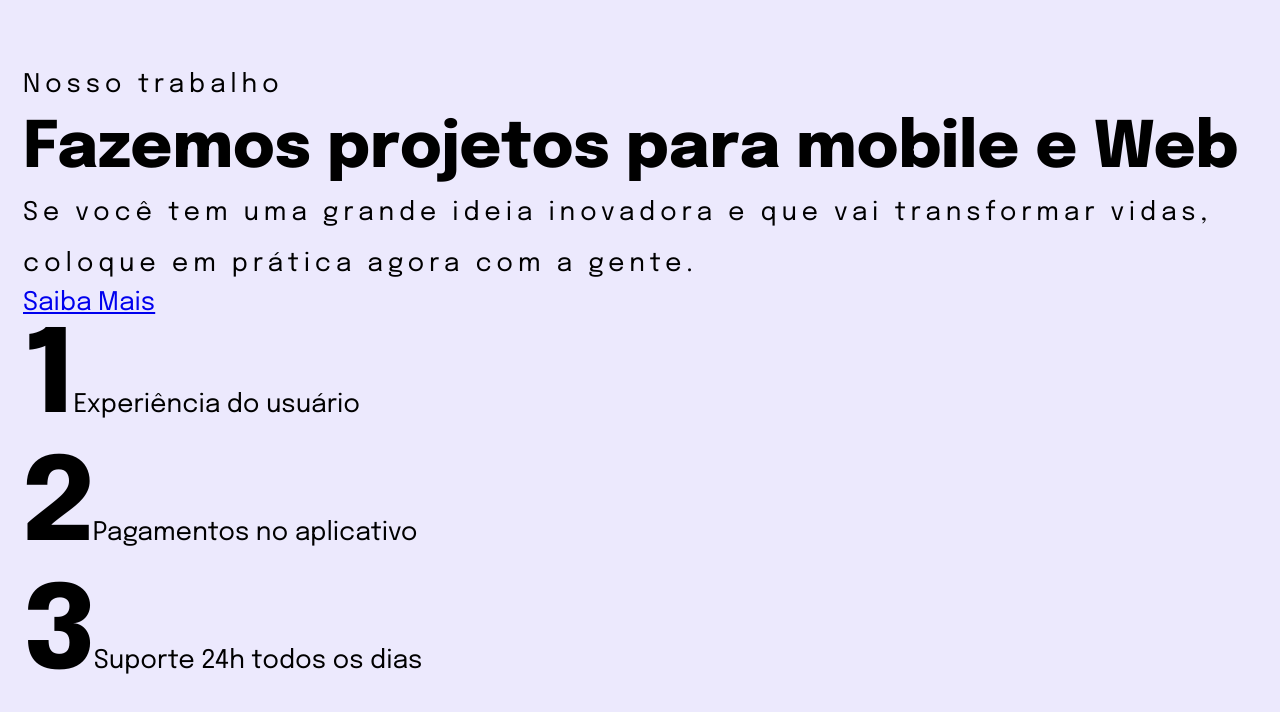
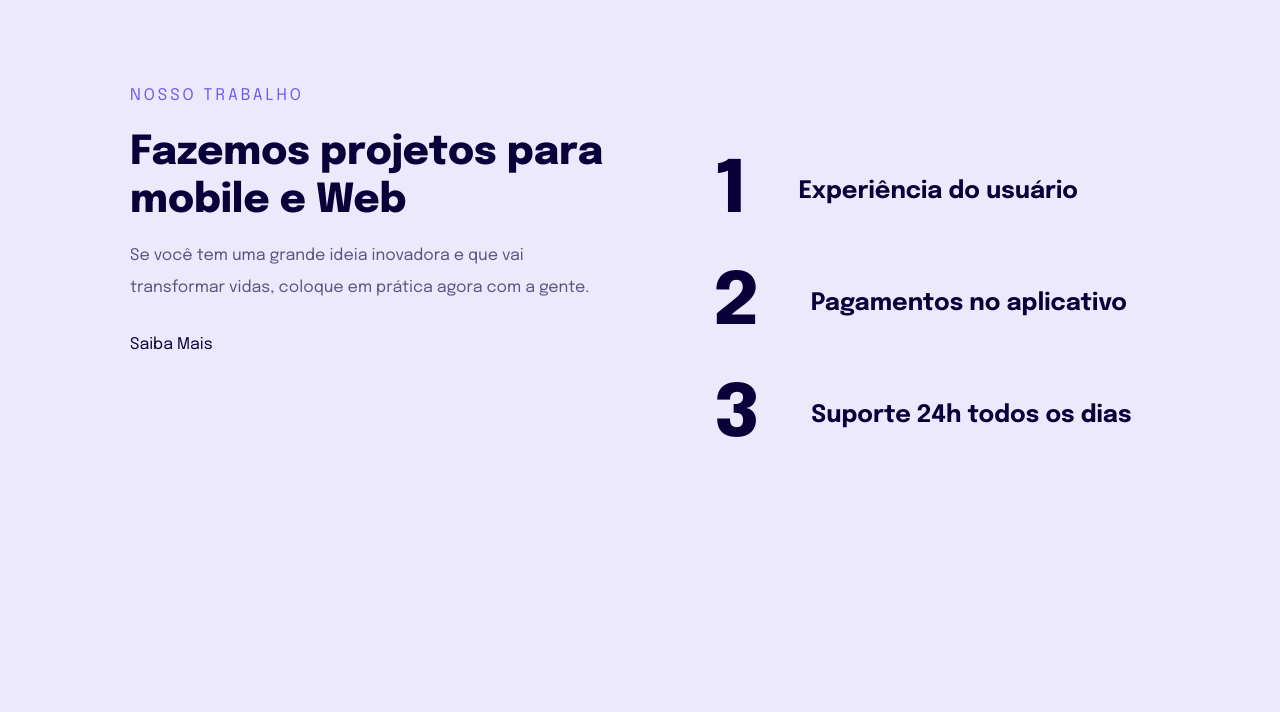
Before and after one commit to inaciojose/estudo_responsividade, a plain HTML site: page index.html in a window 1280 px wide. Drawn offline with Linux system fonts and the light colour scheme.

Commit message:
Aplicando alteração na proporção de fonte à hmtl
Aplicando alteração na proporção de fonte à hmtl em vez da classe .root, pois as alterações não estavam sendo aplicadas na página.

```diff
--- a/index.html
+++ b/index.html
@@ -1,5 +1,5 @@
 <!DOCTYPE html>
-<html lang="pt-br">
+<html lang="pt-br" class="">
   <head>
     <link rel="preconnect" href="https://fonts.googleapis.com" />
     <link rel="preconnect" href="https://fonts.gstatic.com" crossorigin />
@@ -14,6 +14,7 @@
   </head>
   <body>
     <main>
+      <div>
         <p>Nosso trabalho</p>
         <h1>Fazemos projetos para mobile e Web</h1>
         <p>
@@ -21,6 +22,8 @@
           coloque em prática agora com a gente.
         </p>
         <a href="#">Saiba Mais</a>
+      </div>
+
       <ul>
         <li><span>1</span>Experiência do usuário</li>
         <li><span>2</span>Pagamentos no aplicativo</li>
--- a/style.css
+++ b/style.css
@@ -4,38 +4,110 @@
   box-sizing: border-box;
 }
 
-.root {
+html {
   font-size: 62.5%;
 }
 
 body {
   background: #ece9fd;
+
   font-family: "Epilogue", sans-serif;
   font-size: 1.6rem;
 
-  padding: 60px 23px 66px;
+  padding: 6rem 2.3rem 6.6rem;
 }
 
-p {
-  font-style: normal;
-  font-weight: 400;
-  line-height: 3.2rem;
-  letter-spacing: 0.3rem;
+main {
+  max-width: 33rem;
+  margin: 0 auto;
 }
 
 h1 {
   font-size: 4rem;
   font-weight: 800;
   line-height: 4.8rem;
+
+  color: #090039;
+
+  margin-bottom: 1.5rem;
 }
 
-span {
+main p:first-child {
+  color: #7158ef;
+  letter-spacing: 3px;
+  text-transform: uppercase;
+  font-size: 1.6rem;
+  line-height: 3.2rem;
+
+  margin-bottom: 1.7rem;
+}
+
+h1 + p {
+  color: rgba(10, 0, 57, 0.64);
+  line-height: 3.2rem;
+
+  margin-bottom: 3.2rem;
+}
+
+a {
+  color: #090039;
+  text-decoration: none;
+}
+
+a:hover {
+  color: #7158ef;
+  font-weight: 700;
+  transition: 0.3s;
+}
+
+ul {
+  margin-top: 7.2rem;
+  list-style: none;
+}
+
+ul li {
+  font-weight: 700;
+  font-size: 2.4rem;
+  line-height: 32px;
+  color: #090039;
+
+  max-width: 25.7rem;
+
+  display: flex;
+  gap: 3.8rem;
+}
+
+ul li + li {
+  margin-top: 3.2rem;
+}
+
+ul li span {
   font-size: 7.2rem;
   font-weight: 800;
   line-height: 8rem;
-  letter-spacing: -0.2rem;
+  letter-spacing: -2px;
+
+  color: #090039;
 }
 
-ul {
-  list-style: none;
+@media (min-width: 700px) {
+  body {
+    padding-top: 8rem;
+  }
+
+  main {
+    max-width: 1020px;
+    display: flex;
+    gap: 10rem;
+  }
+
+  main > div {
+    max-width: 484px;
+  }
+
+  ul li {
+    gap: 5.3rem;
+    max-width: 450px;
+    align-items: center;
+  }
 }
```
Lines whose indentation alone changed are shown as unchanged.
